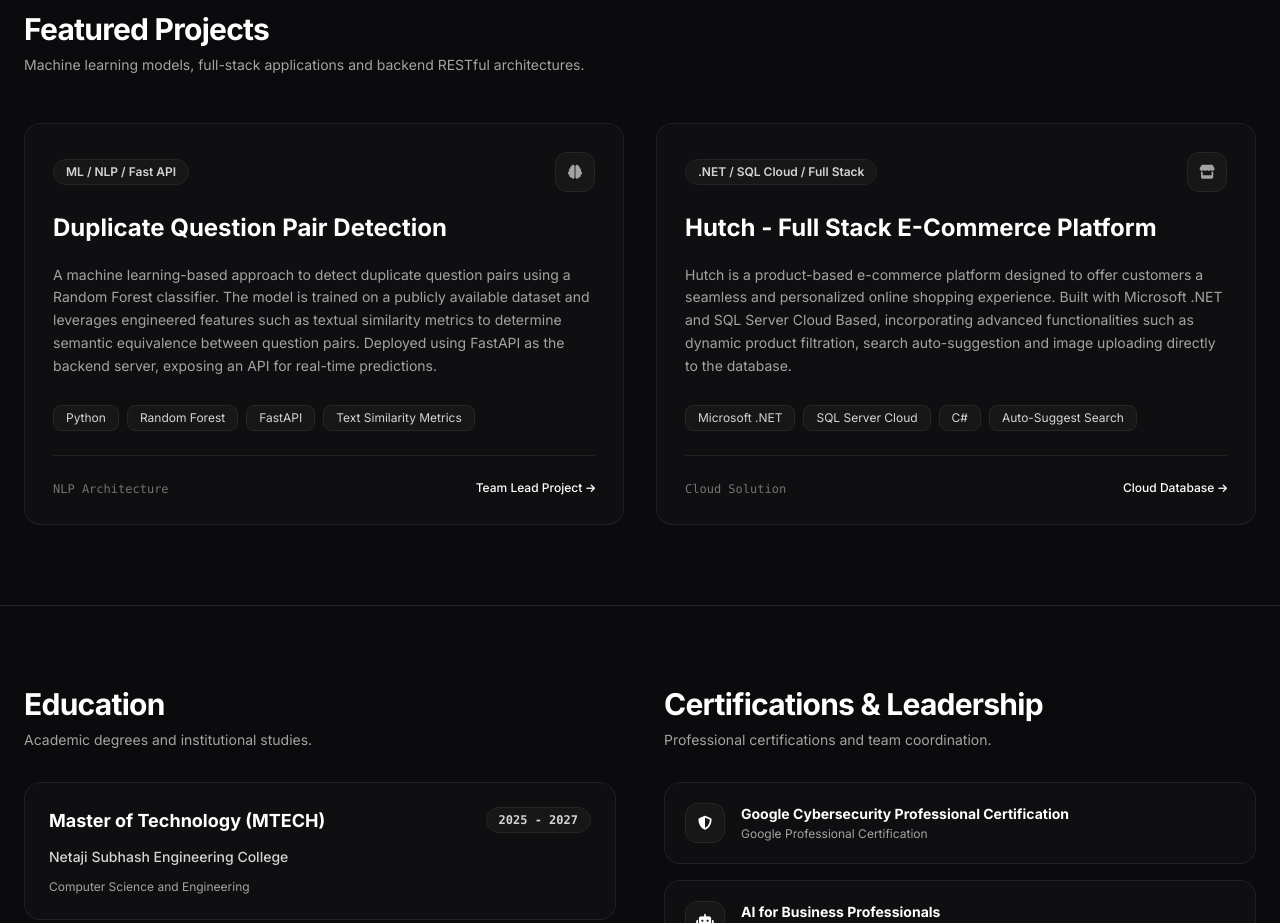
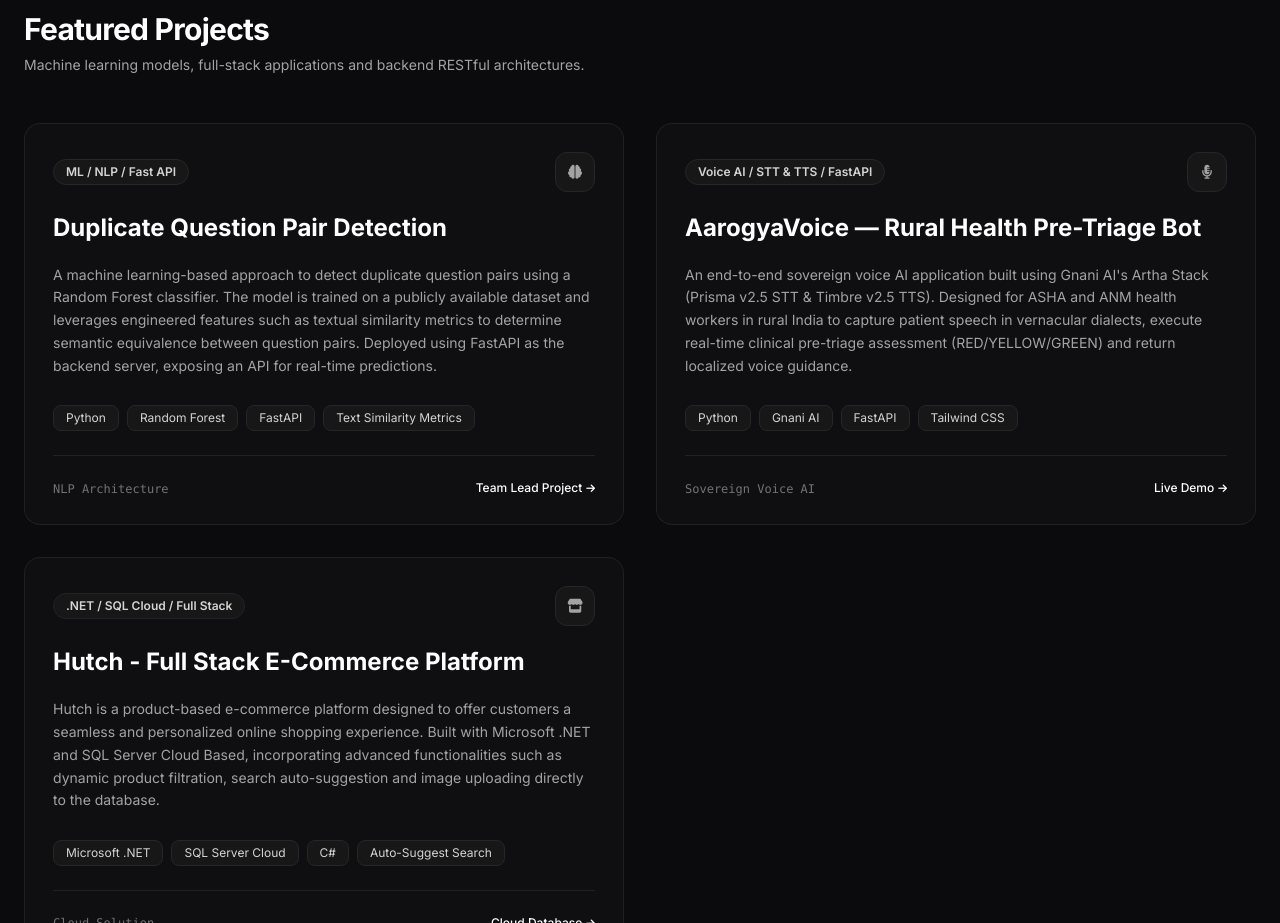
Before and after one commit to Arif1412/Arif1412.github.io, a plain HTML site: page index.html in a window 1280 px wide. Shown: the part 1980-2903 px from the top of the page. Drawn offline with nearby package versions, Linux system fonts and the light colour scheme.

```diff
--- a/index.html
+++ b/index.html
@@ -521,6 +521,41 @@
                     </div>
                 </div>
 
+				<!-- Project Card: AarogyaVoice -->
+<div class="glass-card rounded-2xl p-7 flex flex-col justify-between transition-all duration-500 hover:-translate-y-2 hover:border-neutral-400 hover:shadow-glow-card group">
+    <div class="space-y-5">
+        <div class="flex items-center justify-between">
+            <span class="text-xs font-semibold px-3 py-1 rounded-full bg-neutral-900 text-neutral-300 border border-neutral-800 group-hover:border-neutral-600 transition-colors">
+                Voice AI / STT & TTS / FastAPI
+            </span>
+            <div class="w-10 h-10 rounded-xl bg-neutral-900 border border-neutral-800 flex items-center justify-center text-neutral-400 group-hover:text-white group-hover:scale-110 transition-all">
+                <i class="fa-solid fa-microphone-lines text-sm"></i>
+            </div>
+        </div>
+
+        <h3 class="text-2xl font-bold text-white group-hover:text-emerald-400 transition-colors">
+            AarogyaVoice — Rural Health Pre-Triage Bot
+        </h3>
+
+        <p class="text-neutral-400 text-sm leading-relaxed">
+            An end-to-end sovereign voice AI application built using Gnani AI's Artha Stack (Prisma v2.5 STT & Timbre v2.5 TTS). Designed for ASHA and ANM health workers in rural India to capture patient speech in vernacular dialects, execute real-time clinical pre-triage assessment (RED/YELLOW/GREEN) and return localized voice guidance.
+        </p>
+
+        <div class="flex flex-wrap gap-2 pt-2">
+            <span class="skill-pill text-xs px-3 py-1 rounded-lg bg-neutral-900 border border-neutral-800 text-neutral-300">Python</span>
+            <span class="skill-pill text-xs px-3 py-1 rounded-lg bg-neutral-900 border border-neutral-800 text-neutral-300">Gnani AI</span>
+            <span class="skill-pill text-xs px-3 py-1 rounded-lg bg-neutral-900 border border-neutral-800 text-neutral-300">FastAPI</span>
+            <span class="skill-pill text-xs px-3 py-1 rounded-lg bg-neutral-900 border border-neutral-800 text-neutral-300">Tailwind CSS</span>
+        </div>
+    </div>
+
+    <div class="pt-6 mt-6 border-t border-neutral-800/80 flex items-center justify-between">
+        <span class="text-xs text-neutral-500 font-mono">Sovereign Voice AI</span>
+        <a href="https://aarogyavoice.onrender.com" target="_blank" class="text-xs text-white group-hover:translate-x-1 transition-transform flex items-center gap-1 font-medium hover:text-emerald-400">
+            Live Demo <i class="fa-solid fa-arrow-right text-[10px]"></i>
+        </a>
+    </div>
+</div>
                 <!-- Project Card 2 -->
                 <div class="glass-card rounded-2xl p-7 flex flex-col justify-between transition-all duration-500 hover:-translate-y-2 hover:border-neutral-400 hover:shadow-glow-card group">
                     <div class="space-y-5">
```
